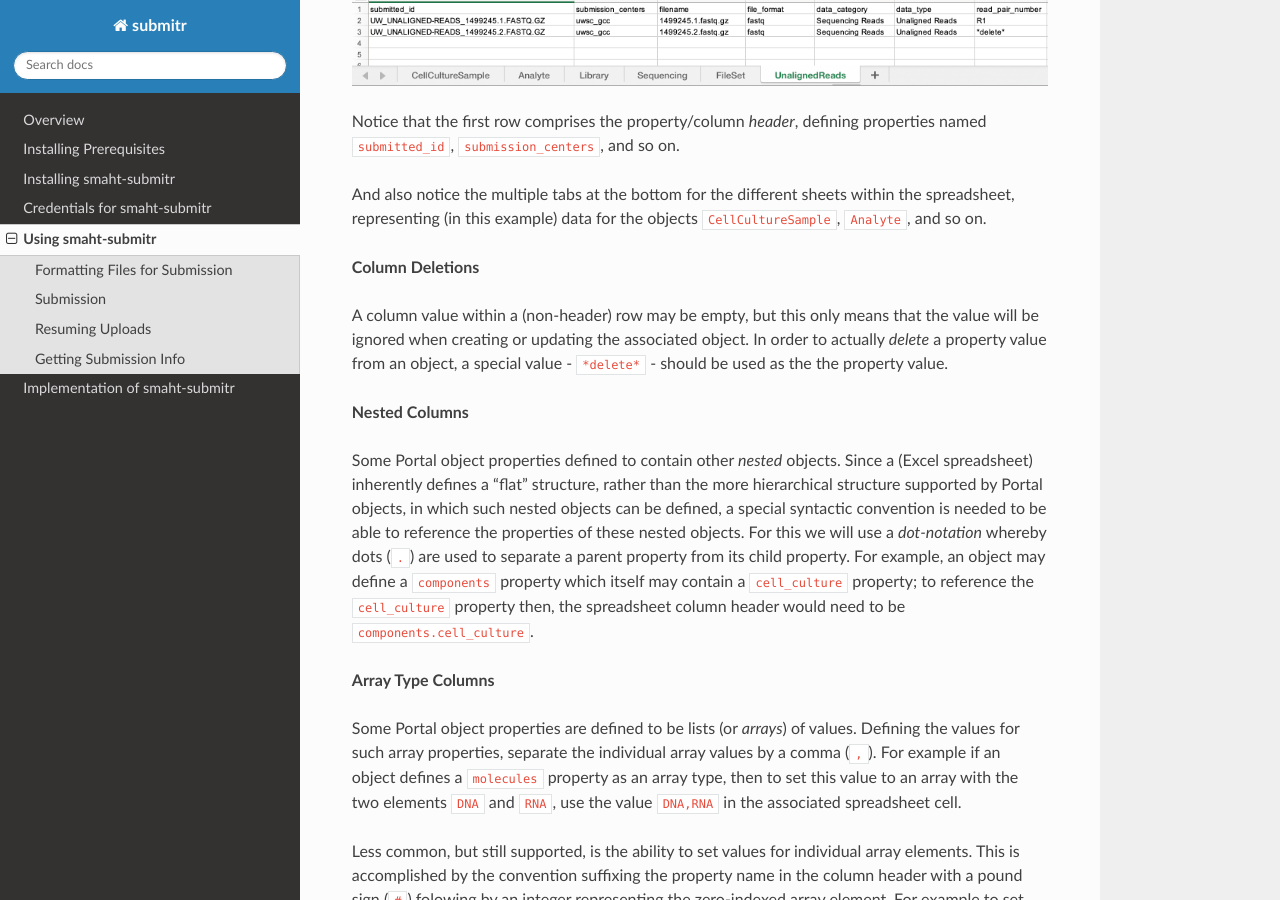
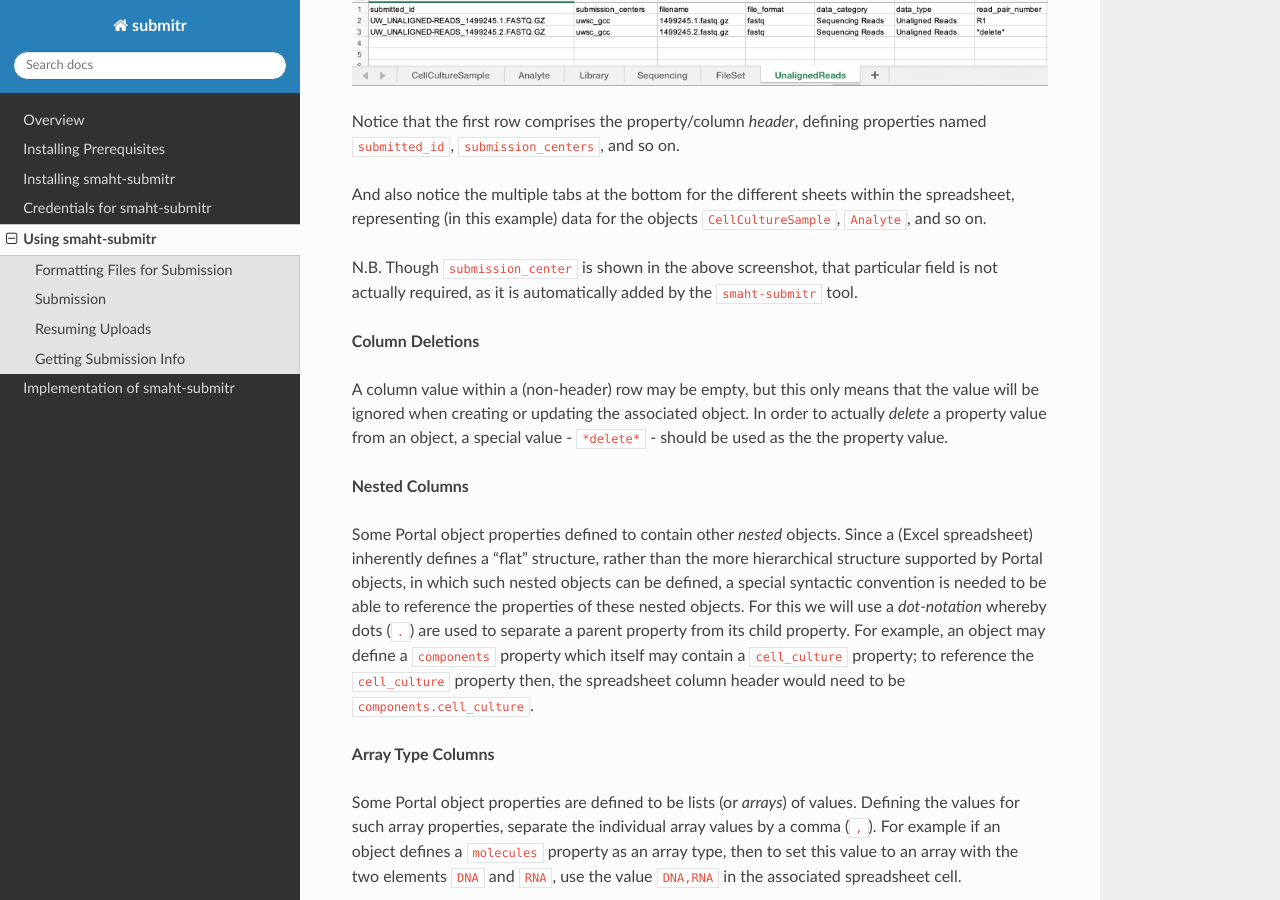
Before and after one commit to smaht-dac/submitr, a Sphinx documentation site: the page built from docs/source/usage.rst, in a window 1280 px wide and 900 px high, scrolled down 808 px. Built offline with Sphinx 7.4.7 and the Read the Docs theme 2.0.0, drawn with Linux system fonts in a browser that asks for light colours.

Commit message:
documentation

```diff
--- a/docs/source/usage.rst
+++ b/docs/source/usage.rst
@@ -36,6 +36,9 @@ Notice that the first row comprises the property/column `header`, defining prope
 
 And also notice the multiple tabs at the bottom for the different sheets within the spreadsheet,
 representing (in this example) data for the objects ``CellCultureSample``, ``Analyte``, and so on.
+
+N.B. Though ``submission_center`` is shown in the above screenshot,
+that particular field is not actually required, as it is automatically added by the ``smaht-submitr`` tool.
 
 **Column Deletions**
 
```
